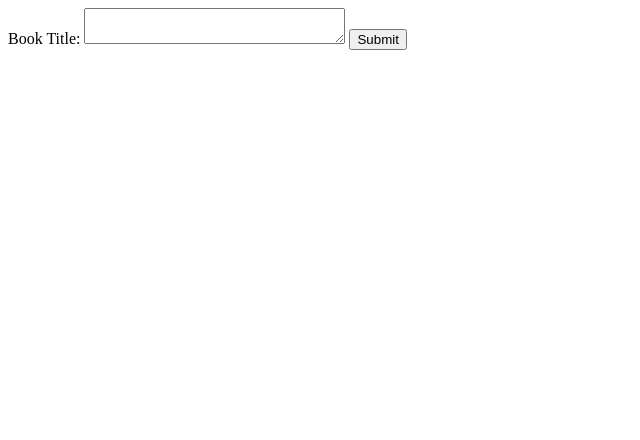
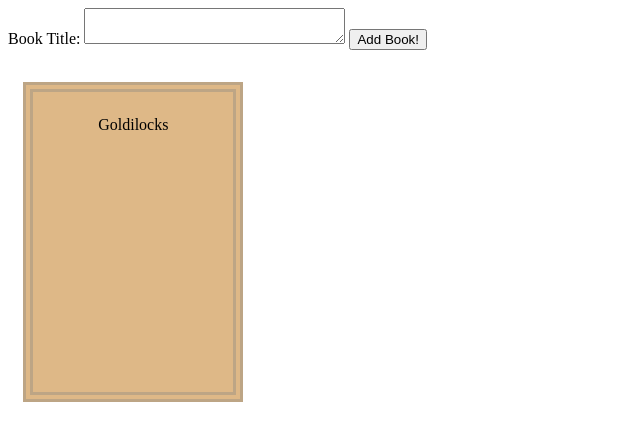
Before and after one commit to cryptovinzon/odin-library, a plain HTML site: page index.html in a window 1280 px wide. Shown: the whole page, without its empty margins (0-640 px from the left). Drawn offline with Linux system fonts and the light colour scheme.

Commit message:
generate a book image when adding booking

```diff
--- a/index.html
+++ b/index.html
@@ -5,6 +5,7 @@
     <meta http-equiv="X-UA-Compatible" content="IE=edge">
     <meta name="viewport" content="width=device-width, initial-scale=1.0">
     <script src="script.js" defer></script>
+    <link rel="stylesheet" href="styles.css">
     <title>Oding Library</title>
 </head>
 <body>
@@ -12,8 +13,14 @@
         <form id="add-book-form">
             <label for="book-title">Book Title:</label>
             <textarea name="" id="book-title" cols="30" rows="2"></textarea>
-            <input type="submit">
+            <input type="submit" value="Add Book!">
         </form>
+    </div>
+    <div class="book-section">
+        <div class="book">
+            <div class="title">Goldilocks</div>
+        </div>
+
     </div>
 </body>
 </html>
--- a/script.js
+++ b/script.js
@@ -4,12 +4,20 @@ function Book(title) {
     this.title = title;
 }
 
-document.getElementById('add-book-form').addEventListener('submit', () => {
-    let title = document.getElementById('book-title').value;
-    addBookToLibrary(title);
-});
-
 function addBookToLibrary(title) {
     const newBook = new Book(title)
     myLibrary.push(newBook);
 }
+
+function generateBook() {
+    const bookSection = document.querySelector('.book-section');
+    const bookDiv = document.createElement('div');
+    bookDiv.classList.add('book');
+    bookSection.appendChild(bookDiv);
+}
+
+document.getElementById('add-book-form').addEventListener('submit', () => {
+    let title = document.getElementById('book-title').value;
+    addBookToLibrary(title);
+    generateBook(title);
+});
--- /dev/null
+++ b/styles.css
@@ -0,0 +1,22 @@
+.book-section {
+    margin-top: 32px;
+    display: grid;
+    width: 800px;
+    grid-template-columns: repeat(3, 1fr);
+    grid-template-rows: repeat(2, 1fr);
+    gap: 24px;
+    justify-items: center;
+}
+
+.book {
+    display: flex;
+    height: 300px;
+    width: 200px;
+    background-color: burlywood;
+    justify-content: center;
+    border: double 10px rgb(189, 165, 133) ;
+}
+
+.title {
+    padding-top: 24px;
+}
```
